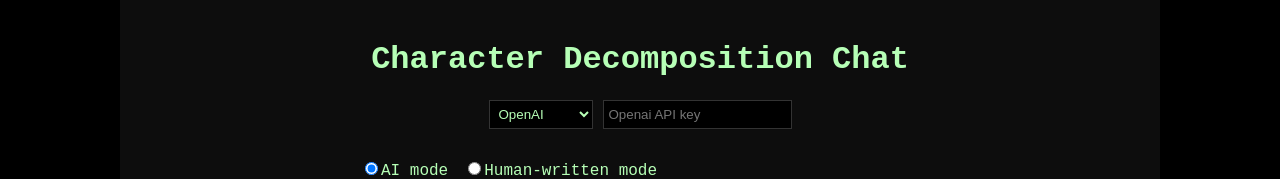
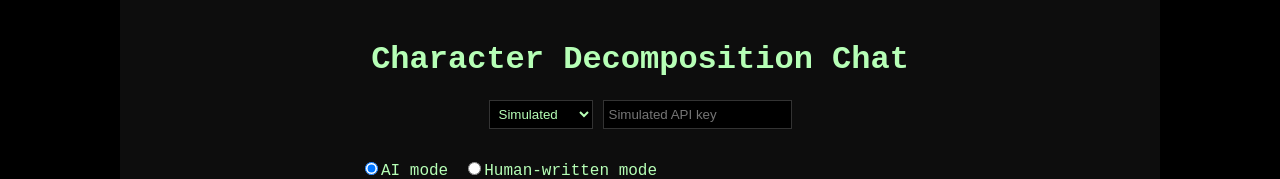
Before and after one commit to ajbr0wn/whoom, a React (Create React App) app in the folder frontend/: page / in a window 1280 px wide. Shown: the top 179 px of the page. Built offline with nearby package versions, Linux system fonts and the light colour scheme.

Commit message:
Add simulated provider option

```diff
--- a/frontend/src/App.js
+++ b/frontend/src/App.js
@@ -18,7 +18,7 @@ function App() {
     const [selectedCharacters, setSelectedCharacters] = useState([]);
     const [loading, setLoading] = useState(false);
     const [provider, setProvider] = useState(
-        localStorage.getItem('provider') || 'openai'
+        localStorage.getItem('provider') || 'simulated'
     );
     const [apiKey, setApiKey] = useState('');
     const [humanMode, setHumanMode] = useState(false);
@@ -81,7 +81,12 @@ function App() {
     };
 
     const handleSendMessage = async () => {
-        if (!inputText.trim() || loading || (!apiKey && provider !== 'llama')) return;
+        if (
+            !inputText.trim() ||
+            loading ||
+            (!apiKey && provider !== 'llama' && provider !== 'simulated')
+        )
+            return;
 
         setLoading(true);
 
@@ -198,6 +203,7 @@ function App() {
                             value={provider}
                             onChange={(e) => setProvider(e.target.value)}
                         >
+                            <option value="simulated">Simulated</option>
                             <option value="openai">OpenAI</option>
                             <option value="anthropic">Anthropic</option>
                             <option value="gemini">Gemini</option>
@@ -207,8 +213,11 @@ function App() {
                             type="password"
                             value={apiKey}
                             onChange={(e) => setApiKey(e.target.value)}
-                            placeholder={`${provider.charAt(0).toUpperCase() + provider.slice(1)} API key`}
-                            disabled={provider === 'llama'}
+                            placeholder={`${
+                                provider.charAt(0).toUpperCase() +
+                                provider.slice(1)
+                            } API key`}
+                            disabled={provider === 'llama' || provider === 'simulated'}
                         />
                     </div>
                 </header>
--- a/frontend/src/services/api.js
+++ b/frontend/src/services/api.js
@@ -1,10 +1,11 @@
 
-let provider = localStorage.getItem('provider') || 'openai';
+let provider = localStorage.getItem('provider') || 'simulated';
 const apiKeys = {
     openai: '',
     anthropic: '',
     gemini: '',
     llama: '',
+    simulated: '',
 };
 
 export const setProvider = (p) => {
```
Also changed, not shown: 1 other file (tests, documents, lock files or other folders).
